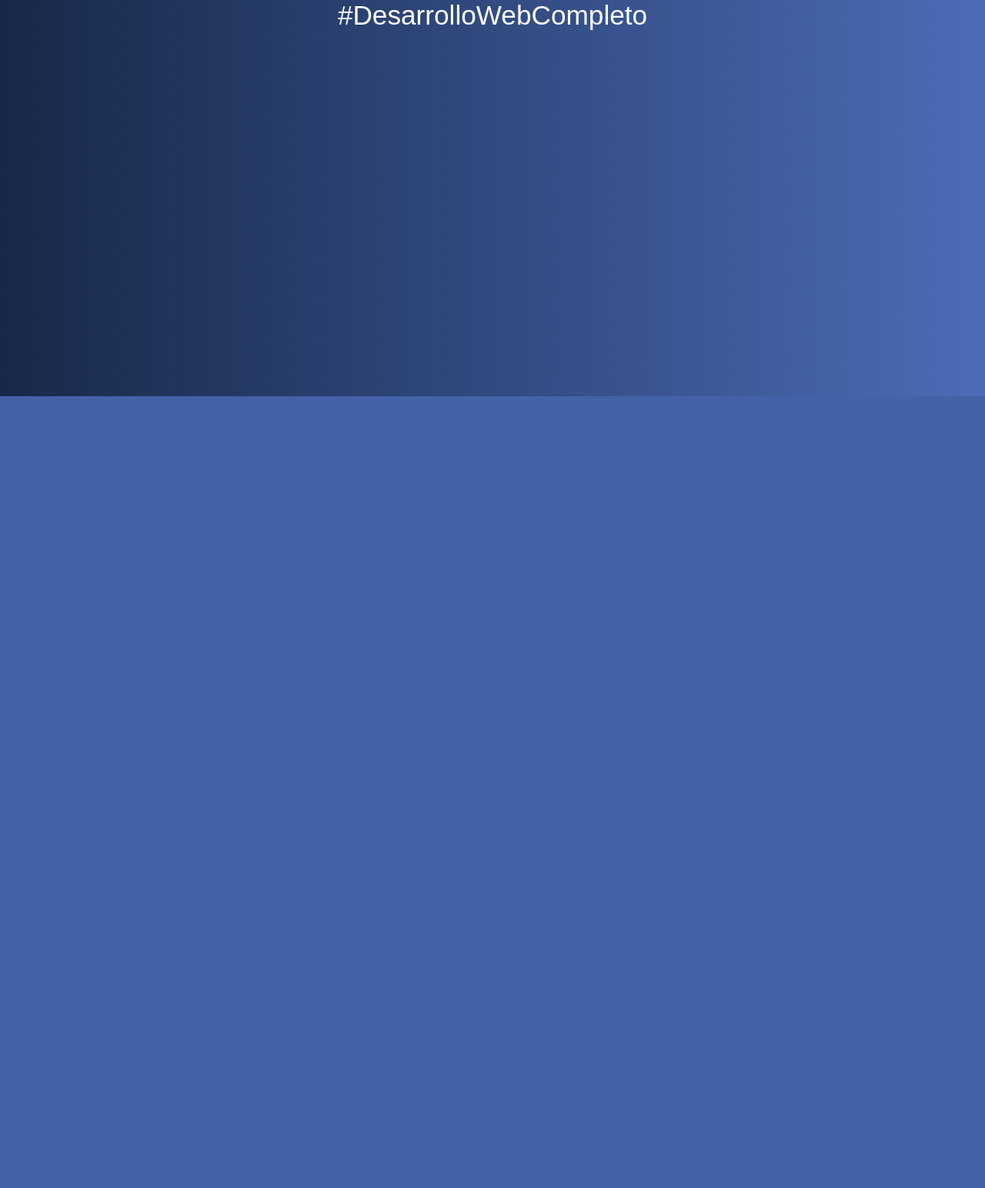
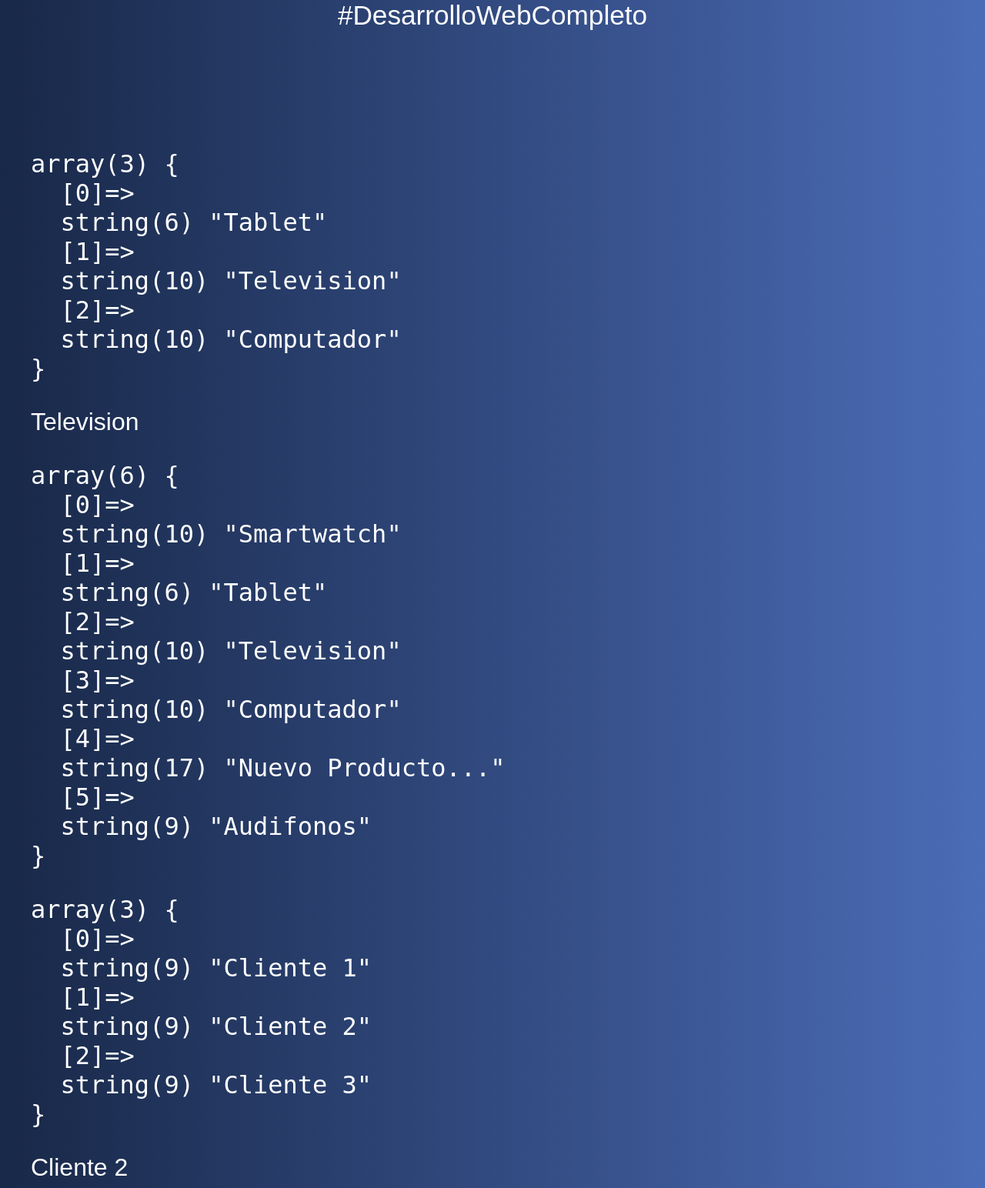
Before and after one commit to r0odr1/introduccionPHP, a PHP site: page /08-arrays.php in a window 1280 px wide. Shown: the part 285-1829 px from the top of the page at 77% size. Before the commit the page ends 800 px from the top, so only its background shows below. Run offline with PHP 8.4, Linux system fonts and the light colour scheme.

Commit message:
Arreglos y funciones para arreglos en PHP

```diff
--- a/08-arrays.php
+++ b/08-arrays.php
@@ -1,6 +1,34 @@
 <?php include 'includes/header.php';
 
+$carrito = ['Tablet', 'Television', 'Computador'];
 
+// Util para ver el contenido de un array
+echo "<pre>";
+var_dump($carrito);
+echo "</pre>";
 
+// Acceder a un elemto del array
+echo $carrito[1];
+
+// Añade un elemento en el indice 3 del arreglo
+$carrito[3] = 'Nuevo Producto...';
+
+// Añadir un elemento nuevo al final
+array_push($carrito, 'Audifonos');
+
+// Añadir al inicio
+array_unshift($carrito, 'Smartwatch');
+
+echo "<pre>";
+var_dump($carrito);
+echo "</pre>";
+
+$clientes = array('Cliente 1', 'Cliente 2', 'Cliente 3');
+
+echo "<pre>";
+var_dump($clientes);
+echo "</pre>";
+
+echo $clientes[1];
 
 include 'includes/footer.php';
```
